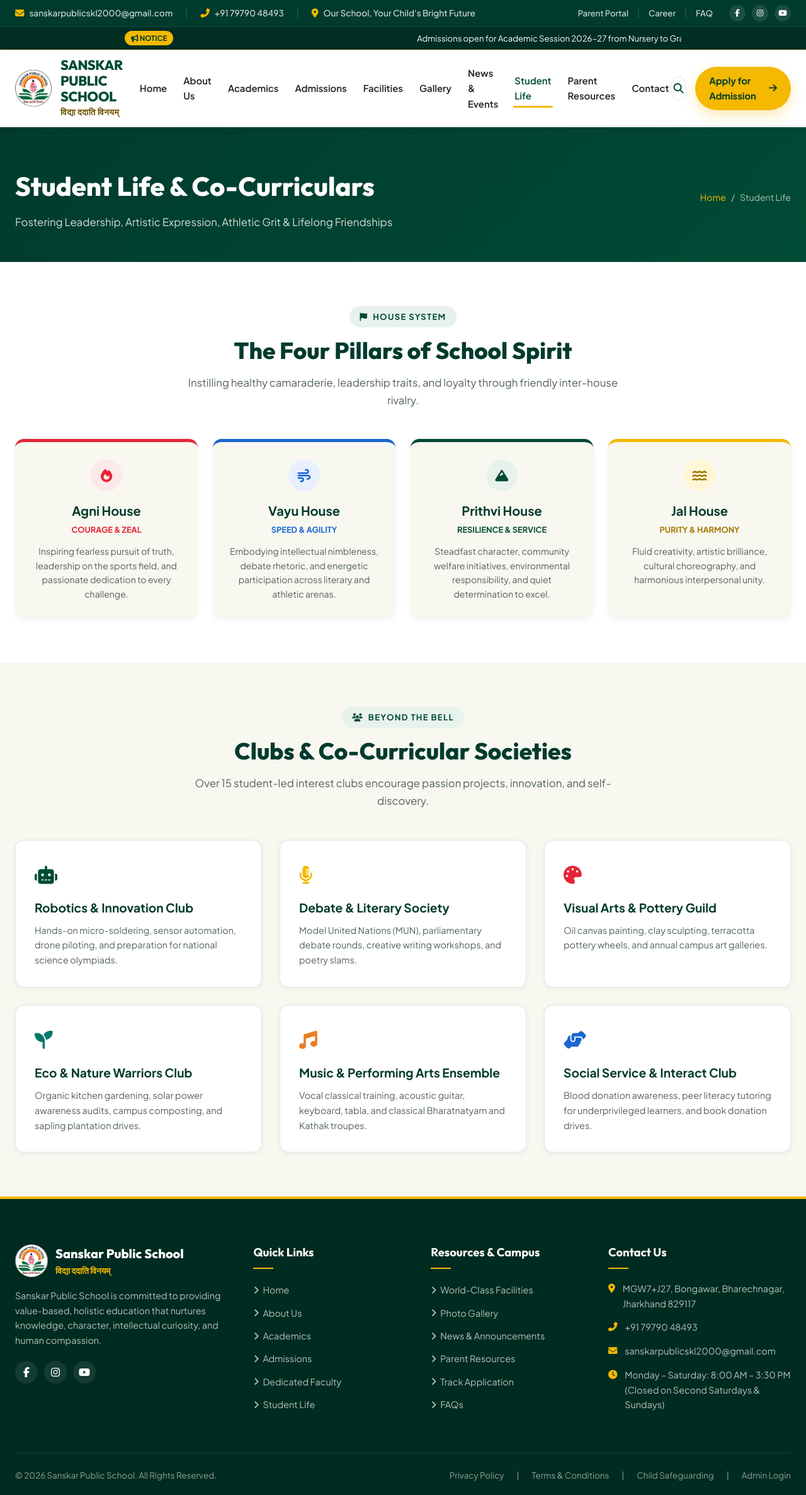
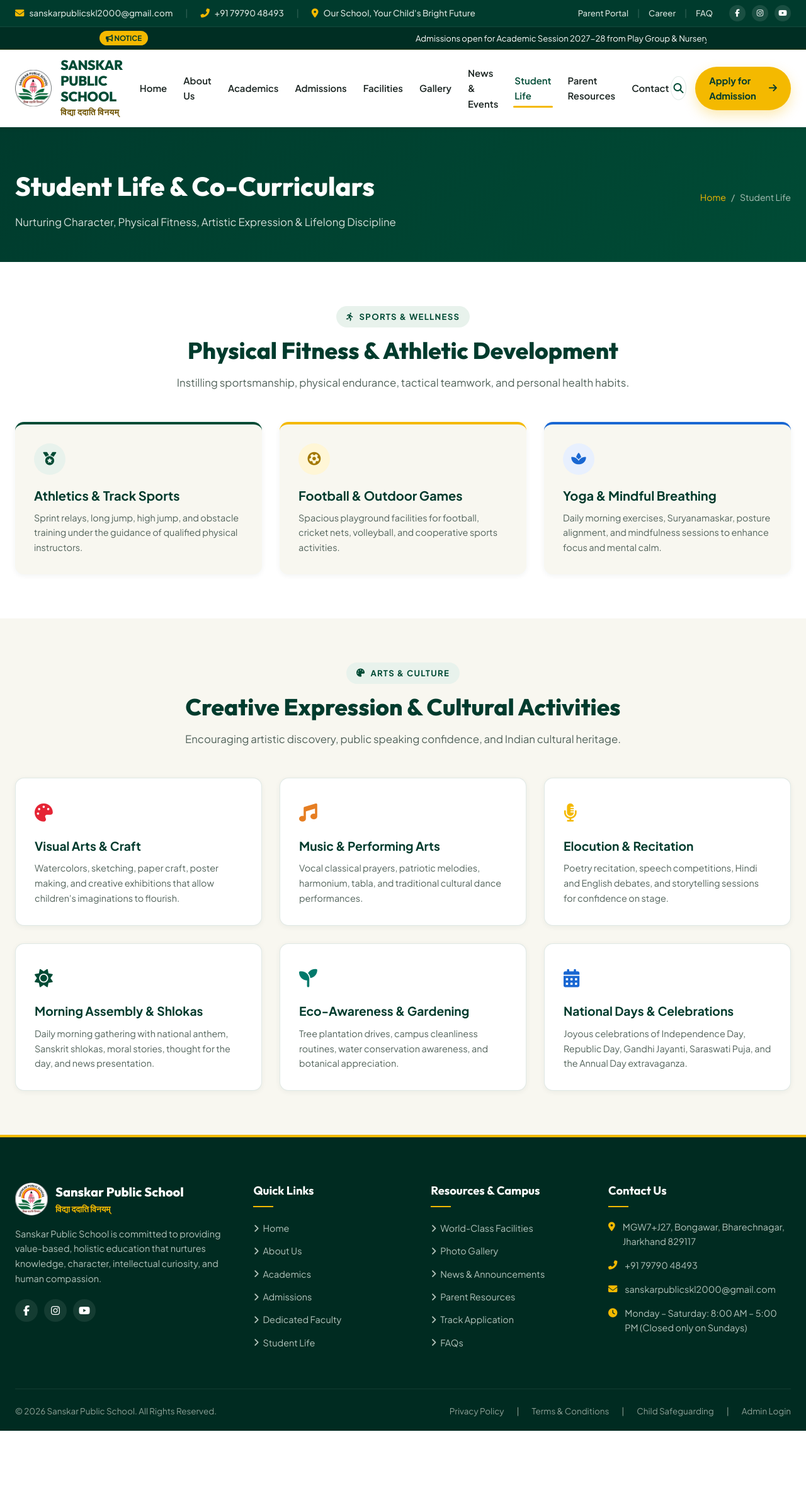
Before and after one commit to Divyanshu-hehe/sanskar-public-school, a Flask app: page /student-life in a window 1280 px wide. Shown: the whole page at 63% size. After the commit the page ends 2272 px from the top, so only its background shows below. Run offline with Flask 3, Linux system fonts and the light colour scheme; data comes from the database, SQL or seed files in the repository.

Commit message:
feat: update admissions to 2027-28, pre-nursery grades, class 9-10 secondary, 2018 foundation, 500+ students, office hours, and remove four pillars, clubs, robotics, safety and buses

```diff
--- a/templates/admin/downloads.html
+++ b/templates/admin/downloads.html
@@ -50,7 +50,7 @@
     <form method="POST" action="{{ url_for('admin.add_download') }}">
       <div class="form-group">
         <label class="form-label required">Document Title</label>
-        <input type="text" name="title" class="form-control" placeholder="e.g. Student Handbook 2026-27" required>
+        <input type="text" name="title" class="form-control" placeholder="e.g. Student Handbook 2027-28" required>
       </div>
 
       <div class="form-group">
--- a/templates/admin/settings.html
+++ b/templates/admin/settings.html
@@ -68,7 +68,7 @@
     <div class="form-row">
       <div class="form-group">
         <label class="form-label">Total Happy Students Metric</label>
-        <input type="text" name="stat_students" value="{{ settings.get('stat_students', '1000+') }}" class="form-control">
+        <input type="text" name="stat_students" value="{{ settings.get('stat_students', '500+') }}" class="form-control">
       </div>
       <div class="form-group">
         <label class="form-label">Dedicated Faculty Metric</label>
@@ -79,7 +79,7 @@
     <div class="form-row">
       <div class="form-group">
         <label class="form-label">Years of Excellence</label>
-        <input type="text" name="stat_excellence" value="{{ settings.get('stat_excellence', '25+') }}" class="form-control">
+        <input type="text" name="stat_excellence" value="{{ settings.get('stat_excellence', '8+') }}" class="form-control">
       </div>
       <div class="form-group">
         <label class="form-label">Focus on Values Metric</label>
--- a/templates/base.html
+++ b/templates/base.html
@@ -279,7 +279,7 @@
           </div>
           <div class="footer-contact-item">
             <i class="fas fa-clock"></i>
-            <span>{{ settings.get('office_hours', 'Mon – Sat: 8:00 AM – 3:30 PM') }}</span>
+            <span>{{ settings.get('office_hours', 'Mon – Sat: 8:00 AM – 5:00 PM (Closed only on Sundays)') }}</span>
           </div>
         </div>
       </div>
--- a/templates/contact.html
+++ b/templates/contact.html
@@ -74,7 +74,7 @@
             </div>
             <div>
               <div style="font-weight:700;color:var(--primary-dark);font-size:0.95rem;">Office Working Hours</div>
-              <div style="color:var(--text-muted);font-size:0.9rem;line-height:1.5;">{{ settings.get('office_hours', 'Mon – Sat: 8:00 AM – 3:30 PM') }}</div>
+              <div style="color:var(--text-muted);font-size:0.9rem;line-height:1.5;">{{ settings.get('office_hours', 'Mon – Sat: 8:00 AM – 5:00 PM (Closed only on Sundays)') }}</div>
             </div>
           </div>
         </div>
@@ -121,7 +121,6 @@
               <select id="contact_subject" name="subject" class="form-control" required>
                 <option value="">Select Topic</option>
                 <option value="Admission Inquiry">Admission Inquiry</option>
-                <option value="School Transportation & Bus Routes">School Transportation & Bus Routes</option>
                 <option value="Curriculum & Academic Inquiries">Curriculum & Academic Inquiries</option>
                 <option value="Fee Structure & Accounts">Fee Structure & Accounts</option>
                 <option value="Career & Faculty Opportunities">Career & Faculty Opportunities</option>
--- a/templates/faqs.html
+++ b/templates/faqs.html
@@ -23,7 +23,7 @@
     <!-- Category & Search Bar -->
     <div style="background:var(--white);padding:24px;border-radius:var(--radius-md);box-shadow:var(--shadow-sm);border:1px solid var(--border-light);margin-bottom:36px;">
       <form method="GET" action="{{ url_for('main.faqs') }}" style="display:flex;gap:12px;margin-bottom:20px;flex-wrap:wrap;">
-        <input type="text" name="search" value="{{ search }}" placeholder="Type keywords e.g. admission age, fees, school bus..." class="form-control" style="flex:1;min-width:260px;">
+        <input type="text" name="search" value="{{ search }}" placeholder="Type keywords e.g. admission age, fees, academic calendar..." class="form-control" style="flex:1;min-width:260px;">
         <button type="submit" class="btn btn-primary" style="padding:10px 24px;"><i class="fas fa-search"></i> Search</button>
       </form>
 
--- a/templates/parent_resources.html
+++ b/templates/parent_resources.html
@@ -75,7 +75,7 @@
       <div class="responsive-split">
         <div>
           <span class="section-tag"><i class="fas fa-receipt"></i> Transparent Policies</span>
-          <h3 style="font-size:1.6rem;font-weight:800;color:var(--primary-dark);margin-bottom:14px;">Fee Structure & Guidelines (2026–27)</h3>
+          <h3 style="font-size:1.6rem;font-weight:800;color:var(--primary-dark);margin-bottom:14px;">Fee Structure & Guidelines (2027–28)</h3>
           <p style="color:var(--text-muted);font-size:0.95rem;line-height:1.75;margin-bottom:16px;">
             At {{ school_name }}, fee schedules are structured in strict compliance with state regulatory education guidelines. Tuition fees cover academic instruction, laboratory access, library resources, sports coaching, and smart technology modules.
           </p>
--- a/templates/policies.html
+++ b/templates/policies.html
@@ -77,10 +77,10 @@
         5. Child Protection & Safeguarding Policy
       </h2>
       <p style="color:var(--text-muted);font-size:0.95rem;line-height:1.75;margin-bottom:12px;">
-        The emotional, psychological, and physical well-being of every student is our paramount priority. All staff members, support crews, and bus drivers undergo rigorous police background verification.
+        The emotional, psychological, and physical well-being of every student is our paramount priority. All educators and campus support personnel undergo rigorous background verification.
       </p>
       <p style="color:var(--text-muted);font-size:0.95rem;line-height:1.75;">
-        Our internal Child Protection Committee (CPC) and POSH grievance cell ensure a secure, respectful, and transparent atmosphere across all classrooms and transport buses.
+        Our internal Child Protection Committee (CPC) and POSH grievance cell ensure a secure, respectful, and transparent atmosphere across all classrooms and learning spaces.
       </p>
     </div>
 
--- a/templates/student_life.html
+++ b/templates/student_life.html
@@ -1,6 +1,6 @@
 {% extends 'base.html' %}
 
-{% block title %}Beyond Classrooms: Student Life | {{ school_name }}{% endblock %}
+{% block title %}Student Life & Co-Curricular Activities | {{ school_name }}{% endblock %}
 
 {% block content %}
 <!-- Page Banner -->
@@ -8,7 +8,7 @@
   <div class="container">
     <div>
       <h1 class="page-banner-title">Student Life & Co-Curriculars</h1>
-      <p class="page-banner-subtitle">Fostering Leadership, Artistic Expression, Athletic Grit & Lifelong Friendships</p>
+      <p class="page-banner-subtitle">Nurturing Character, Physical Fitness, Artistic Expression & Lifelong Discipline</p>
     </div>
     <div class="breadcrumb">
       <a href="{{ url_for('main.index') }}">Home</a>
@@ -18,128 +18,113 @@
   </div>
 </div>
 
-<!-- House System Section -->
+<!-- Sports & Physical Fitness Section -->
 <section class="page-section" style="background: var(--white);">
   <div class="container">
     <div class="section-header">
-      <span class="section-tag"><i class="fas fa-flag"></i> House System</span>
-      <h2 class="section-title">The Four Pillars of School Spirit</h2>
-      <p class="section-desc">Instilling healthy camaraderie, leadership traits, and loyalty through friendly inter-house rivalry.</p>
+      <span class="section-tag"><i class="fas fa-running"></i> Sports & Wellness</span>
+      <h2 class="section-title">Physical Fitness & Athletic Development</h2>
+      <p class="section-desc">Instilling sportsmanship, physical endurance, tactical teamwork, and personal health habits.</p>
     </div>
 
-    <div class="responsive-grid-4">
-      <!-- House 1: Agni -->
-      <div style="background:var(--cream);border-radius:var(--radius-md);padding:28px 20px;border-top:5px solid var(--red-accent);text-align:center;box-shadow:var(--shadow-sm);">
-        <div style="width:50px;height:50px;border-radius:50%;background:#FDE8EA;color:var(--red-accent);display:flex;align-items:center;justify-content:center;margin:0 auto 14px;font-size:1.3rem;">
-          <i class="fas fa-fire"></i>
+    <div class="responsive-grid-3">
+      <!-- 1. Track & Athletics -->
+      <div style="background:var(--cream);border-radius:var(--radius-md);padding:30px;border-top:4px solid var(--primary-green);box-shadow:var(--shadow-sm);">
+        <div style="width:50px;height:50px;border-radius:50%;background:var(--primary-surface);color:var(--primary-green);display:flex;align-items:center;justify-content:center;margin-bottom:16px;font-size:1.3rem;">
+          <i class="fas fa-medal"></i>
         </div>
-        <h4 style="font-size:1.25rem;font-weight:800;color:var(--primary-dark);margin-bottom:4px;">Agni House</h4>
-        <div style="font-size:0.8rem;color:var(--red-accent);font-weight:700;margin-bottom:12px;">COURAGE & ZEAL</div>
-        <p style="font-size:0.88rem;color:var(--text-muted);line-height:1.6;">
-          Inspiring fearless pursuit of truth, leadership on the sports field, and passionate dedication to every challenge.
+        <h4 style="font-size:1.25rem;font-weight:800;color:var(--primary-dark);margin-bottom:8px;">Athletics & Track Sports</h4>
+        <p style="font-size:0.9rem;color:var(--text-muted);line-height:1.65;">
+          Sprint relays, long jump, high jump, and obstacle training under the guidance of qualified physical instructors.
         </p>
       </div>
 
-      <!-- House 2: Vayu -->
-      <div style="background:var(--cream);border-radius:var(--radius-md);padding:28px 20px;border-top:5px solid #1967D2;text-align:center;box-shadow:var(--shadow-sm);">
-        <div style="width:50px;height:50px;border-radius:50%;background:#E8F0FE;color:#1967D2;display:flex;align-items:center;justify-content:center;margin:0 auto 14px;font-size:1.3rem;">
-          <i class="fas fa-wind"></i>
+      <!-- 2. Team Sports -->
+      <div style="background:var(--cream);border-radius:var(--radius-md);padding:30px;border-top:4px solid var(--gold);box-shadow:var(--shadow-sm);">
+        <div style="width:50px;height:50px;border-radius:50%;background:var(--gold-light);color:#A37800;display:flex;align-items:center;justify-content:center;margin-bottom:16px;font-size:1.3rem;">
+          <i class="fas fa-futbol"></i>
         </div>
-        <h4 style="font-size:1.25rem;font-weight:800;color:var(--primary-dark);margin-bottom:4px;">Vayu House</h4>
-        <div style="font-size:0.8rem;color:#1967D2;font-weight:700;margin-bottom:12px;">SPEED & AGILITY</div>
-        <p style="font-size:0.88rem;color:var(--text-muted);line-height:1.6;">
-          Embodying intellectual nimbleness, debate rhetoric, and energetic participation across literary and athletic arenas.
+        <h4 style="font-size:1.25rem;font-weight:800;color:var(--primary-dark);margin-bottom:8px;">Football & Outdoor Games</h4>
+        <p style="font-size:0.9rem;color:var(--text-muted);line-height:1.65;">
+          Spacious playground facilities for football, cricket nets, volleyball, and cooperative sports activities.
         </p>
       </div>
 
-      <!-- House 3: Prithvi -->
-      <div style="background:var(--cream);border-radius:var(--radius-md);padding:28px 20px;border-top:5px solid var(--primary-green);text-align:center;box-shadow:var(--shadow-sm);">
-        <div style="width:50px;height:50px;border-radius:50%;background:var(--primary-surface);color:var(--primary-green);display:flex;align-items:center;justify-content:center;margin:0 auto 14px;font-size:1.3rem;">
-          <i class="fas fa-mountain"></i>
+      <!-- 3. Yoga & Morning Fitness -->
+      <div style="background:var(--cream);border-radius:var(--radius-md);padding:30px;border-top:4px solid #1967D2;box-shadow:var(--shadow-sm);">
+        <div style="width:50px;height:50px;border-radius:50%;background:#E8F0FE;color:#1967D2;display:flex;align-items:center;justify-content:center;margin-bottom:16px;font-size:1.3rem;">
+          <i class="fas fa-spa"></i>
         </div>
-        <h4 style="font-size:1.25rem;font-weight:800;color:var(--primary-dark);margin-bottom:4px;">Prithvi House</h4>
-        <div style="font-size:0.8rem;color:var(--primary-green);font-weight:700;margin-bottom:12px;">RESILIENCE & SERVICE</div>
-        <p style="font-size:0.88rem;color:var(--text-muted);line-height:1.6;">
-          Steadfast character, community welfare initiatives, environmental responsibility, and quiet determination to excel.
-        </p>
-      </div>
-
-      <!-- House 4: Jal -->
-      <div style="background:var(--cream);border-radius:var(--radius-md);padding:28px 20px;border-top:5px solid var(--gold);text-align:center;box-shadow:var(--shadow-sm);">
-        <div style="width:50px;height:50px;border-radius:50%;background:var(--gold-light);color:#A37800;display:flex;align-items:center;justify-content:center;margin:0 auto 14px;font-size:1.3rem;">
-          <i class="fas fa-water"></i>
-        </div>
-        <h4 style="font-size:1.25rem;font-weight:800;color:var(--primary-dark);margin-bottom:4px;">Jal House</h4>
-        <div style="font-size:0.8rem;color:#A37800;font-weight:700;margin-bottom:12px;">PURITY & HARMONY</div>
-        <p style="font-size:0.88rem;color:var(--text-muted);line-height:1.6;">
-          Fluid creativity, artistic brilliance, cultural choreography, and harmonious interpersonal unity.
+        <h4 style="font-size:1.25rem;font-weight:800;color:var(--primary-dark);margin-bottom:8px;">Yoga & Mindful Breathing</h4>
+        <p style="font-size:0.9rem;color:var(--text-muted);line-height:1.65;">
+          Daily morning exercises, Suryanamaskar, posture alignment, and mindfulness sessions to enhance focus and mental calm.
         </p>
       </div>
     </div>
   </div>
 </section>
 
-<!-- Student Clubs & Societies -->
+<!-- Co-Curricular & Cultural Life -->
 <section class="page-section" style="background: var(--cream);">
   <div class="container">
     <div class="section-header">
-      <span class="section-tag"><i class="fas fa-users"></i> Beyond The Bell</span>
-      <h2 class="section-title">Clubs & Co-Curricular Societies</h2>
-      <p class="section-desc">Over 15 student-led interest clubs encourage passion projects, innovation, and self-discovery.</p>
+      <span class="section-tag"><i class="fas fa-palette"></i> Arts & Culture</span>
+      <h2 class="section-title">Creative Expression & Cultural Activities</h2>
+      <p class="section-desc">Encouraging artistic discovery, public speaking confidence, and Indian cultural heritage.</p>
     </div>
 
     <div class="responsive-grid-3">
-      <!-- Club 1 -->
+      <!-- Art & Craft -->
       <div style="background:var(--white);padding:30px;border-radius:var(--radius-md);border:1px solid var(--border-light);box-shadow:var(--shadow-sm);">
-        <div style="font-size:1.8rem;color:var(--primary-green);margin-bottom:14px;"><i class="fas fa-robot"></i></div>
-        <h4 style="font-size:1.2rem;font-weight:800;color:var(--primary-dark);margin-bottom:8px;">Robotics & Innovation Club</h4>
+        <div style="font-size:1.8rem;color:var(--red-accent);margin-bottom:14px;"><i class="fas fa-palette"></i></div>
+        <h4 style="font-size:1.2rem;font-weight:800;color:var(--primary-dark);margin-bottom:8px;">Visual Arts & Craft</h4>
         <p style="font-size:0.9rem;color:var(--text-muted);line-height:1.65;">
-          Hands-on micro-soldering, sensor automation, drone piloting, and preparation for national science olympiads.
+          Watercolors, sketching, paper craft, poster making, and creative exhibitions that allow children's imaginations to flourish.
         </p>
       </div>
 
-      <!-- Club 2 -->
+      <!-- Music & Dance -->
       <div style="background:var(--white);padding:30px;border-radius:var(--radius-md);border:1px solid var(--border-light);box-shadow:var(--shadow-sm);">
-        <div style="font-size:1.8rem;color:var(--gold);margin-bottom:14px;"><i class="fas fa-microphone-alt"></i></div>
-        <h4 style="font-size:1.2rem;font-weight:800;color:var(--primary-dark);margin-bottom:8px;">Debate & Literary Society</h4>
+        <div style="font-size:1.8rem;color:#E67E22;margin-bottom:14px;"><i class="fas fa-music"></i></div>
+        <h4 style="font-size:1.2rem;font-weight:800;color:var(--primary-dark);margin-bottom:8px;">Music & Performing Arts</h4>
         <p style="font-size:0.9rem;color:var(--text-muted);line-height:1.65;">
-          Model United Nations (MUN), parliamentary debate rounds, creative writing workshops, and poetry slams.
+          Vocal classical prayers, patriotic melodies, harmonium, tabla, and traditional cultural dance performances.
         </p>
       </div>
 
-      <!-- Club 3 -->
+      <!-- Public Speaking & Debate -->
       <div style="background:var(--white);padding:30px;border-radius:var(--radius-md);border:1px solid var(--border-light);box-shadow:var(--shadow-sm);">
-        <div style="font-size:1.8rem;color:var(--red-accent);margin-bottom:14px;"><i class="fas fa-palette"></i></div>
-        <h4 style="font-size:1.2rem;font-weight:800;color:var(--primary-dark);margin-bottom:8px;">Visual Arts & Pottery Guild</h4>
+        <div style="font-size:1.8rem;color:var(--gold);margin-bottom:14px;"><i class="fas fa-microphone-alt"></i></div>
+        <h4 style="font-size:1.2rem;font-weight:800;color:var(--primary-dark);margin-bottom:8px;">Elocution & Recitation</h4>
         <p style="font-size:0.9rem;color:var(--text-muted);line-height:1.65;">
-          Oil canvas painting, clay sculpting, terracotta pottery wheels, and annual campus art galleries.
+          Poetry recitation, speech competitions, Hindi and English debates, and storytelling sessions for confidence on stage.
         </p>
       </div>
 
-      <!-- Club 4 -->
+      <!-- Morning Assembly & Values -->
       <div style="background:var(--white);padding:30px;border-radius:var(--radius-md);border:1px solid var(--border-light);box-shadow:var(--shadow-sm);">
-        <div style="font-size:1.8rem;color:#00796B;margin-bottom:14px;"><i class="fas fa-seedling"></i></div>
-        <h4 style="font-size:1.2rem;font-weight:800;color:var(--primary-dark);margin-bottom:8px;">Eco & Nature Warriors Club</h4>
+        <div style="font-size:1.8rem;color:var(--primary-green);margin-bottom:14px;"><i class="fas fa-sun"></i></div>
+        <h4 style="font-size:1.2rem;font-weight:800;color:var(--primary-dark);margin-bottom:8px;">Morning Assembly & Shlokas</h4>
         <p style="font-size:0.9rem;color:var(--text-muted);line-height:1.65;">
-          Organic kitchen gardening, solar power awareness audits, campus composting, and sapling plantation drives.
+          Daily morning gathering with national anthem, Sanskrit shlokas, moral stories, thought for the day, and news presentation.
         </p>
       </div>
 
-      <!-- Club 5 -->
+      <!-- Environmental Activities -->
       <div style="background:var(--white);padding:30px;border-radius:var(--radius-md);border:1px solid var(--border-light);box-shadow:var(--shadow-sm);">
-        <div style="font-size:1.8rem;color:#E67E22;margin-bottom:14px;"><i class="fas fa-music"></i></div>
-        <h4 style="font-size:1.2rem;font-weight:800;color:var(--primary-dark);margin-bottom:8px;">Music & Performing Arts Ensemble</h4>
+        <div style="font-size:1.8rem;color:#00796B;margin-bottom:14px;"><i class="fas fa-seedling"></i></div>
+        <h4 style="font-size:1.2rem;font-weight:800;color:var(--primary-dark);margin-bottom:8px;">Eco-Awareness & Gardening</h4>
         <p style="font-size:0.9rem;color:var(--text-muted);line-height:1.65;">
-          Vocal classical training, acoustic guitar, keyboard, tabla, and classical Bharatnatyam and Kathak troupes.
+          Tree plantation drives, campus cleanliness routines, water conservation awareness, and botanical appreciation.
         </p>
       </div>
 
-      <!-- Club 6 -->
+      <!-- Celebrations & Annual Day -->
       <div style="background:var(--white);padding:30px;border-radius:var(--radius-md);border:1px solid var(--border-light);box-shadow:var(--shadow-sm);">
-        <div style="font-size:1.8rem;color:#1967D2;margin-bottom:14px;"><i class="fas fa-hands-helping"></i></div>
-        <h4 style="font-size:1.2rem;font-weight:800;color:var(--primary-dark);margin-bottom:8px;">Social Service & Interact Club</h4>
+        <div style="font-size:1.8rem;color:#1967D2;margin-bottom:14px;"><i class="fas fa-calendar-alt"></i></div>
+        <h4 style="font-size:1.2rem;font-weight:800;color:var(--primary-dark);margin-bottom:8px;">National Days & Celebrations</h4>
         <p style="font-size:0.9rem;color:var(--text-muted);line-height:1.65;">
-          Blood donation awareness, peer literacy tutoring for underprivileged learners, and book donation drives.
+          Joyous celebrations of Independence Day, Republic Day, Gandhi Jayanti, Saraswati Puja, and the Annual Day extravaganza.
         </p>
       </div>
     </div>
```
Also changed, not shown: seed.py (+47 -47 lines), templates/about.html (+7 -17 lines), templates/academics.html (+10 -10 lines), templates/admissions.html (+11 -14 lines), templates/facilities.html (+5 -20 lines), templates/index.html (+13 -21 lines), tests/test_routes.py (+34 -0 lines).
